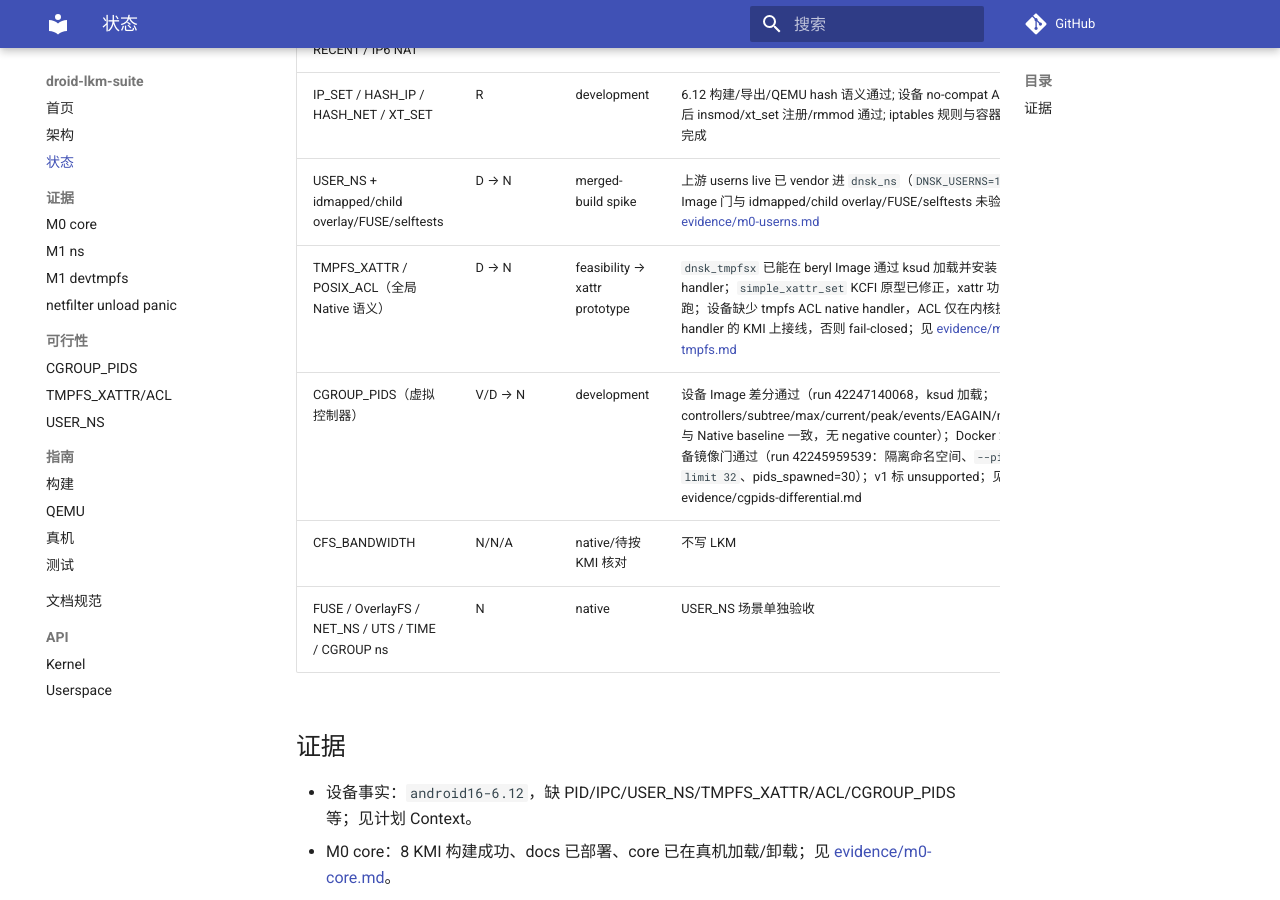
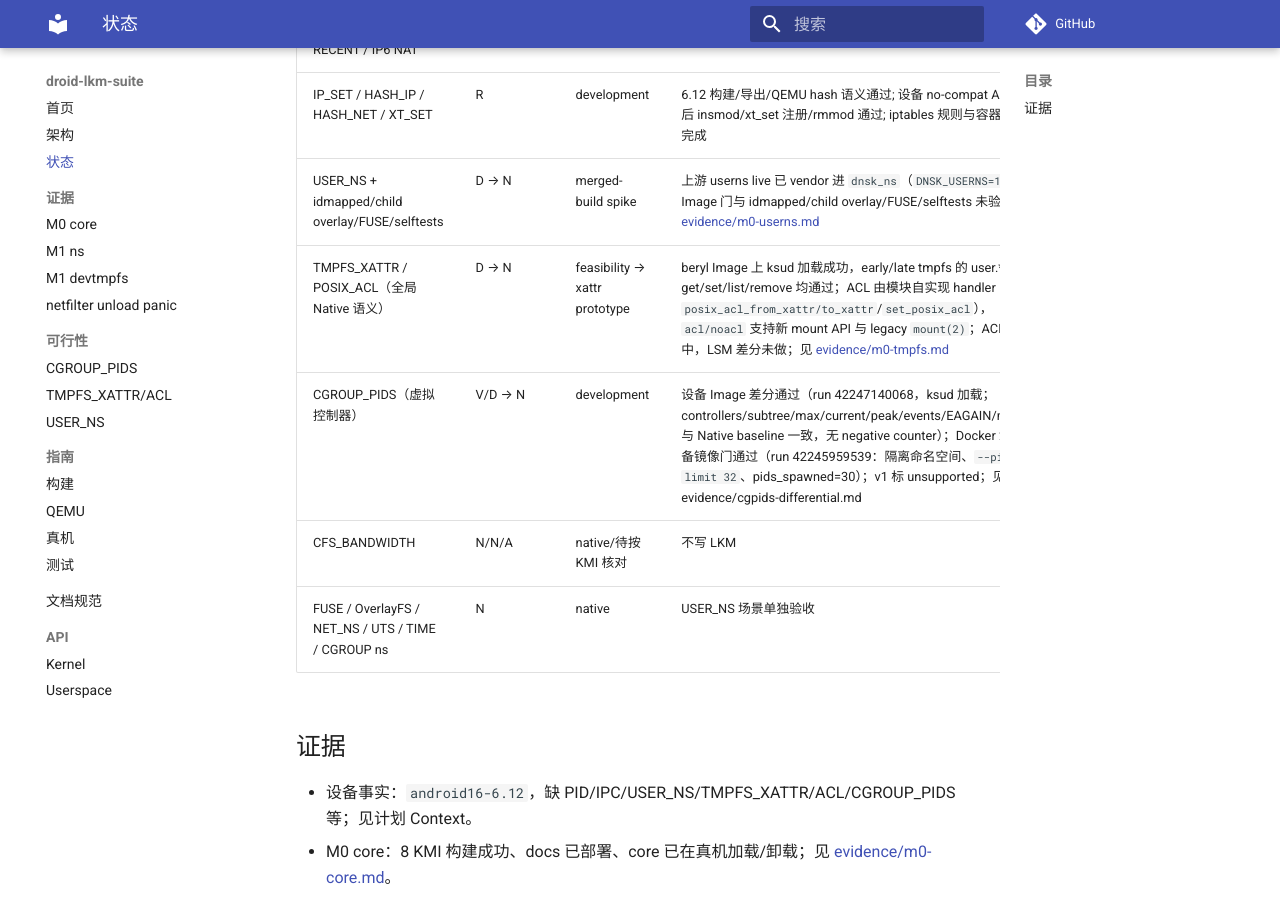
Before and after one commit to uobe1/droid-lkm-suite, an MkDocs documentation site: the page built from docs/status.md, in a window 1280 px wide and 900 px high, scrolled down 587 px. Built offline with MkDocs 1.6.1 and Material for MkDocs 9.7.7, drawn with Linux system fonts in a browser that asks for light colours; comment, search, counter and statistics services are not loaded.

Commit message:
docs(status): tmpfs ACL handlers now self-implemented

```diff
--- a/docs/status.md
+++ b/docs/status.md
@@ -12,7 +12,7 @@
 | xt_addrtype / nft target subset / REJECT / RECENT / IP6 NAT | R | development | active load/unload + netns 内 addrtype/recent/REJECT 规则通过; 原生 REJECT 正确跳过; Docker/UFW/Fail2ban 验收待完成 |
 | IP_SET / HASH_IP / HASH_NET / XT_SET | R | development | 6.12 构建/导出/QEMU hash 语义通过; 设备 no-compat ABI 修复后 insmod/xt_set 注册/rmmod 通过; iptables 规则与容器验收待完成 |
 | USER_NS + idmapped/child overlay/FUSE/selftests | D → N | merged-build spike | 上游 userns live 已 vendor 进 `dnsk_ns`（`DNSK_USERNS=1`），设备 Image 门与 idmapped/child overlay/FUSE/selftests 未验证；见 [evidence/m0-userns.md](evidence/m0-userns.md) |
-| TMPFS_XATTR / POSIX_ACL（全局 Native 语义） | D → N | feasibility → xattr prototype | `dnsk_tmpfsx` 已能在 beryl Image 通过 ksud 加载并安装 handler；`simple_xattr_set` KCFI 原型已修正，xattr 功能门待重跑；设备缺少 tmpfs ACL native handler，ACL 仅在内核提供 handler 的 KMI 上接线，否则 fail-closed；见 [evidence/m0-tmpfs.md](evidence/m0-tmpfs.md) |
+| TMPFS_XATTR / POSIX_ACL（全局 Native 语义） | D → N | feasibility → xattr prototype | beryl Image 上 ksud 加载成功，early/late tmpfs 的 user.* get/set/list/remove 均通过；ACL 由模块自实现 handler（内核 `posix_acl_from_xattr/to_xattr`/`set_posix_acl`），`acl/noacl` 支持新 mount API 与 legacy `mount(2)`；ACL 门重跑中，LSM 差分未做；见 [evidence/m0-tmpfs.md](evidence/m0-tmpfs.md) |
 | CGROUP_PIDS（虚拟控制器） | V/D → N | development | 设备 Image 差分通过（run 42247140068，ksud 加载；controllers/subtree/max/current/peak/events/EAGAIN/migration 与 Native baseline 一致，无 negative counter）；Docker 29.x 设备镜像门通过（run 42245959539：隔离命名空间、`--pids-limit 32`、pids_spawned=30）；v1 标 unsupported；见 evidence/cgpids-differential.md |
 | CFS_BANDWIDTH | N/N/A | native/待按 KMI 核对 | 不写 LKM |
 | FUSE / OverlayFS / NET_NS / UTS / TIME / CGROUP ns | N | native | USER_NS 场景单独验收 |
```
